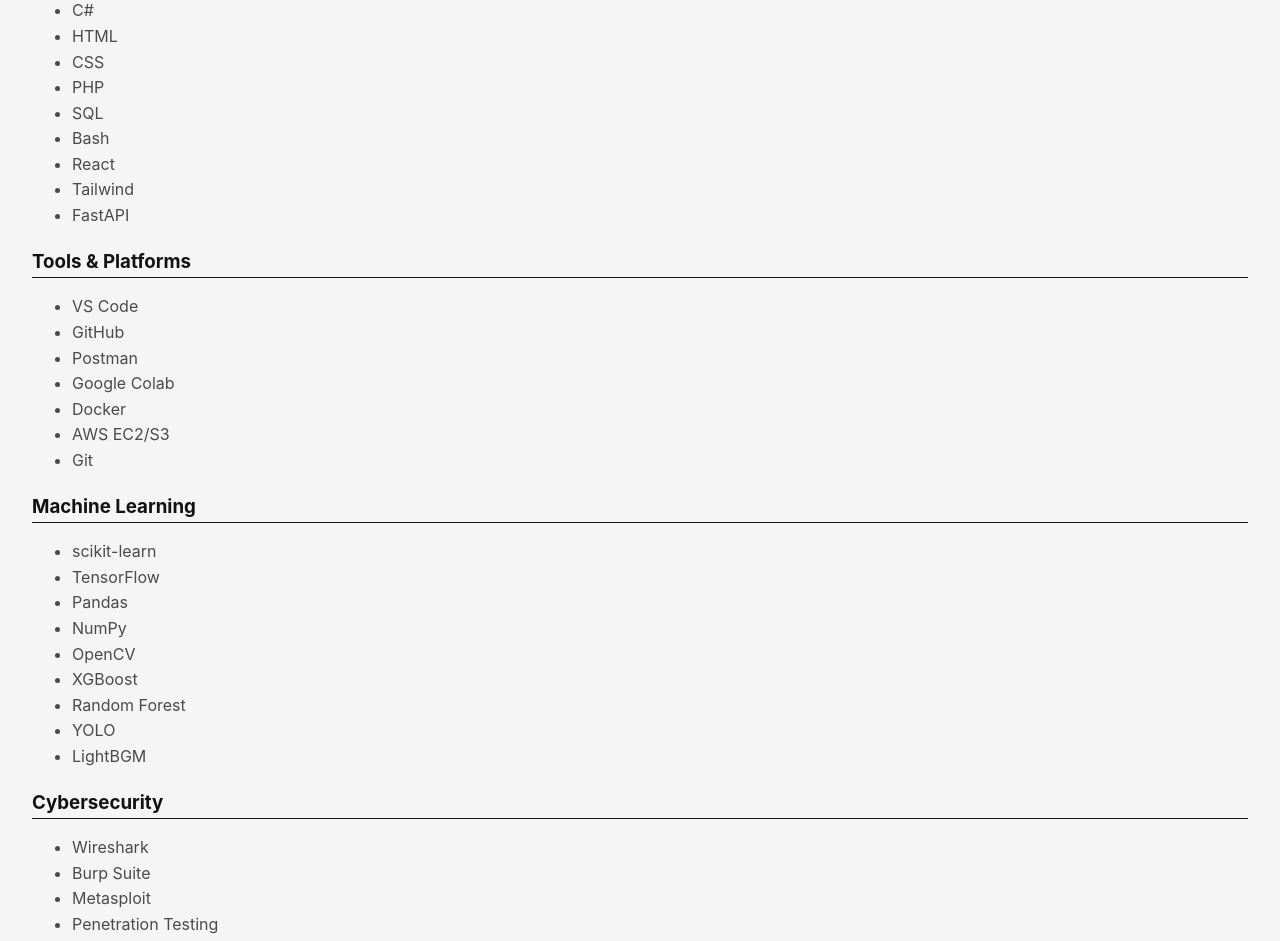
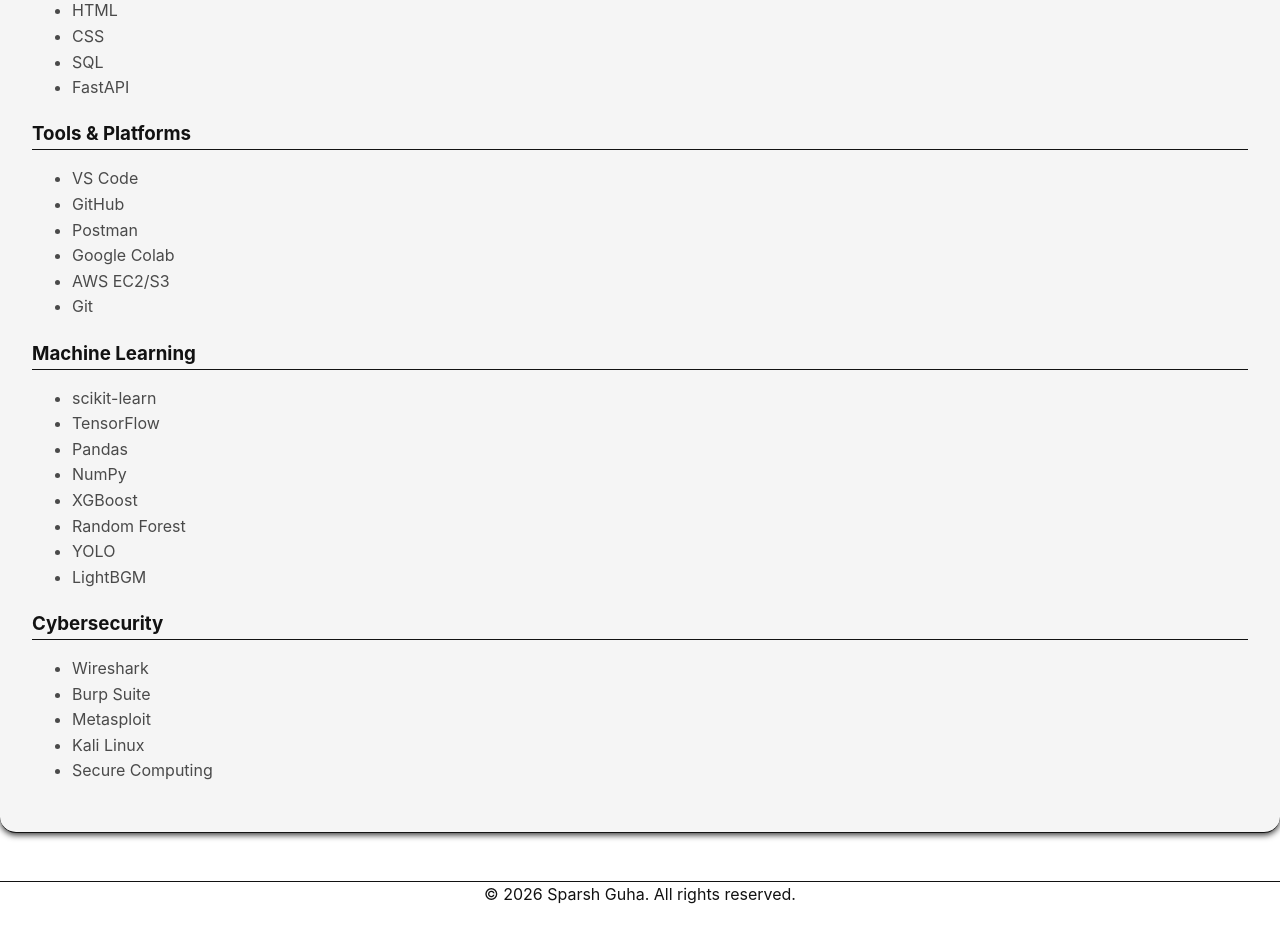
Before and after one commit to SG7504/Portfolio, a React (Vite) app: page /#/skills in a window 1280 px wide. Shown: the part 360-1301 px from the top of the page. After the commit the page ends 1268 px from the top, so only its background shows below. Built offline with nearby package versions, Linux system fonts and the light colour scheme.

Commit message:
Remove redundant skills from Skills.js

```diff
--- a/src/data/Skills.js
+++ b/src/data/Skills.js
@@ -1,15 +1,15 @@
 const Skills = {
   "Languages & Frameworks": [
-    "JavaScript", "Python", "Java", "C", "C#", "HTML", "CSS", "PHP", "SQL", "Bash", "React", "Tailwind", "FastAPI"
+    "JavaScript", "Python", "Java", "C", "HTML", "CSS", "SQL", "FastAPI"
   ],
   "Tools & Platforms": [
-    "VS Code", "GitHub", "Postman", "Google Colab", "Docker", "AWS EC2/S3", "Git"
+    "VS Code", "GitHub", "Postman", "Google Colab", "AWS EC2/S3", "Git"
   ],
   "Machine Learning": [
-    "scikit-learn", "TensorFlow", "Pandas", "NumPy", "OpenCV", "XGBoost", "Random Forest", "YOLO", "LightBGM"
+    "scikit-learn", "TensorFlow", "Pandas", "NumPy", "XGBoost", "Random Forest", "YOLO", "LightBGM"
   ],
   "Cybersecurity": [
-    "Wireshark", "Burp Suite", "Metasploit", "Penetration Testing", "Kali Linux", "Secure Computing"
+    "Wireshark", "Burp Suite", "Metasploit", "Kali Linux", "Secure Computing"
   ]
 };
 
```
